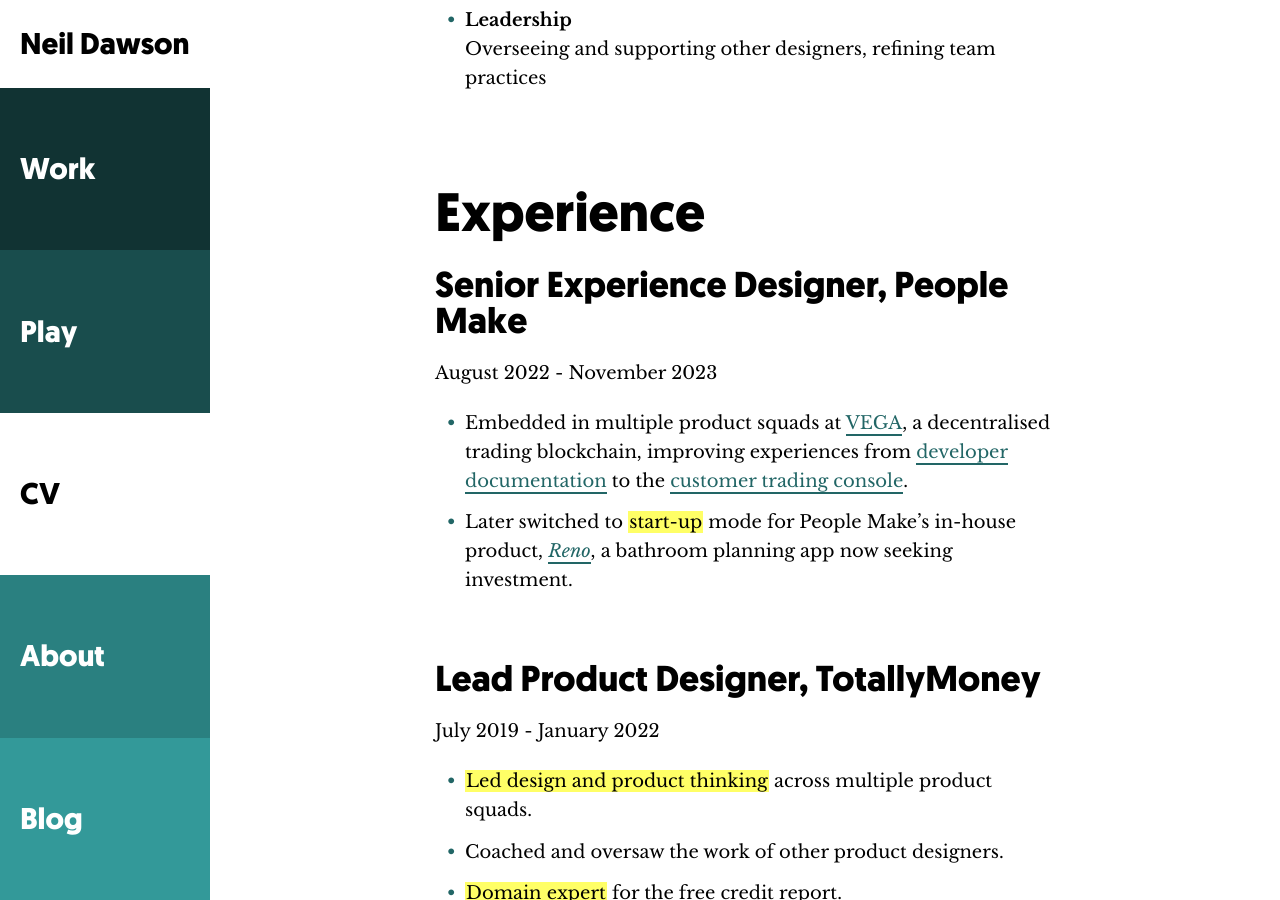
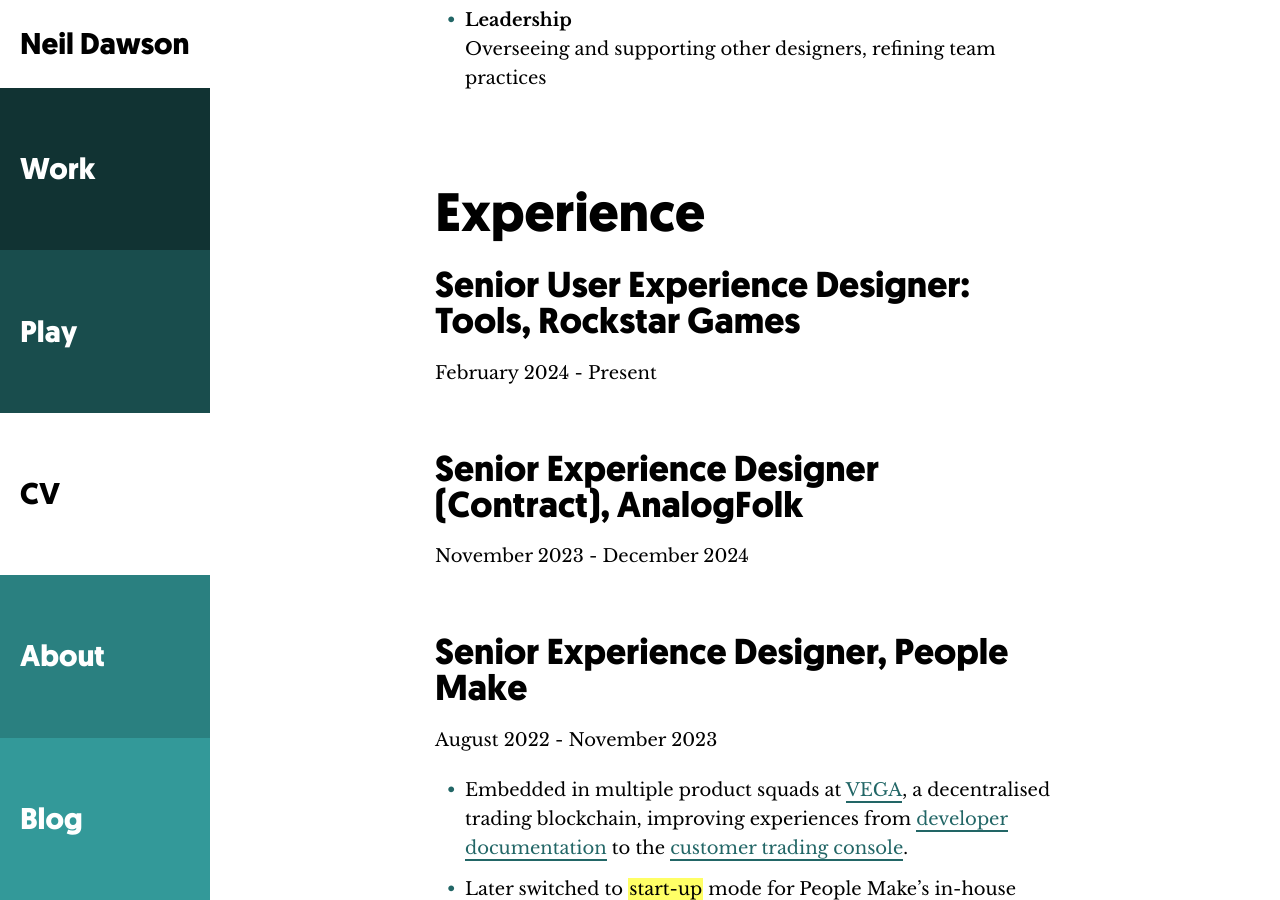
Before and after one commit to neildawson/neildawson.github.io, a Jekyll site: the page built from cv.md, in a window 1280 px wide and 900 px high, scrolled down 1247 px. Built offline with Jekyll 4.4.1, drawn with Linux system fonts in a browser that asks for light colours.

Commit message:
Added Rockstar Games and AnalogFolk to CV

```diff
--- a/cv.md
+++ b/cv.md
@@ -30,6 +30,12 @@
 Overseeing and supporting other designers, refining team practices
 
 ## Experience
+
+### Senior User Experience Designer: Tools, Rockstar Games
+February 2024 - Present
+
+### Senior Experience Designer (Contract), AnalogFolk
+November 2023 - December 2024
 
 ### Senior Experience Designer, People Make
 August 2022 - November 2023
```
